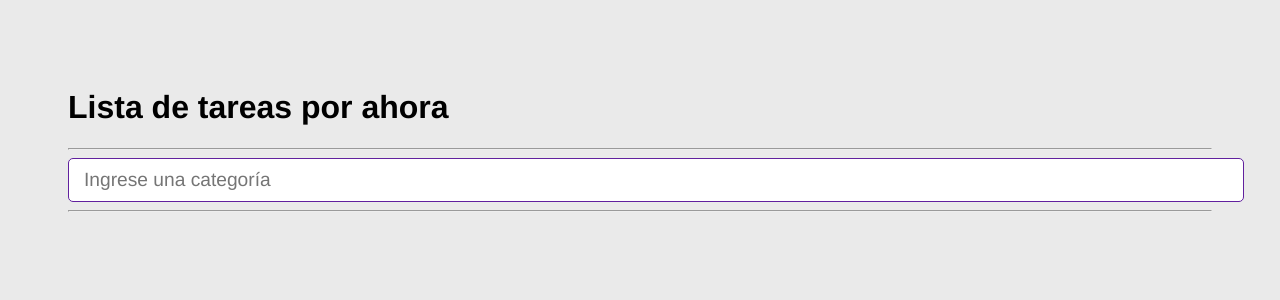
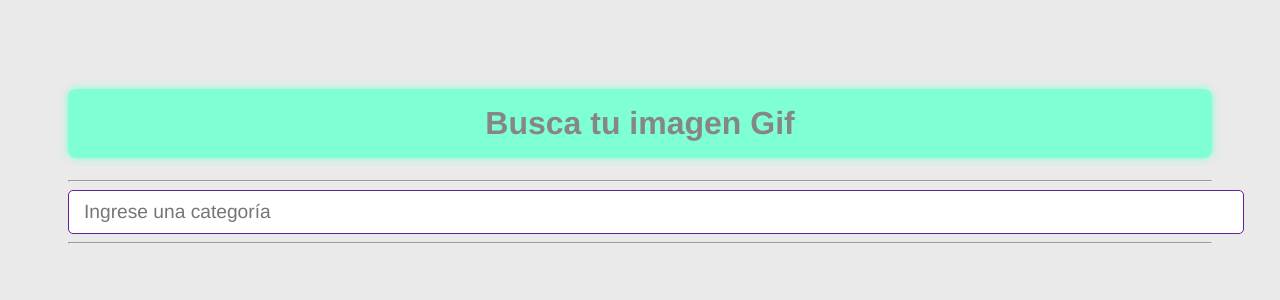
Before and after one commit to ElideZavala/04-gif-expert-app, a React (Vite) app: page / in a window 1280 px wide. Shown: the top 300 px of the page. Built offline with nearby package versions, Linux system fonts and the light colour scheme.

Commit message:
changes of name

```diff
--- a/src/GifExpertApp.jsx
+++ b/src/GifExpertApp.jsx
@@ -11,7 +11,7 @@ export const GifExpertApp = () => {
 
     return (
         <>
-            <h1>Lista de tareas por ahora</h1>
+            <h1 className="title">Busca tu imagen Gif</h1>
             <hr />
             <AddCategory onNewCategory={onAddCategory} />
             <hr />
--- a/src/components/GifGrid.jsx
+++ b/src/components/GifGrid.jsx
@@ -9,7 +9,7 @@ export const GifGrid = ({ category }) => {
 
     return (
         <>
-            <h1>{category}</h1>
+            <h3 className="subtitle">{category}</h3>
             <LoadingPage isLoading={isLoading} />
             <div className="card-grid">
                 {images.map((image) => (
--- a/src/styles.css
+++ b/src/styles.css
@@ -61,3 +61,27 @@ h3 {
 .card img {
     width: 100%;
 }
+
+.title {
+    text-align      : center;
+    background-color: aquamarine;
+    padding         : 2vmin;
+    border-radius   : 8px;
+    box-shadow      : 0 0 8px aquamarine;
+    color           : rgb(134, 134, 134);
+}
+
+
+.subtitle {
+    display         : flex;
+    align-items     : center;
+    justify-content : center;
+    background-color: aquamarine;
+    padding         : 1.5vmin;
+    border-radius   : 8px;
+    box-shadow      : 0 0 8px aquamarine;
+    width           : 30%;
+    color           : rgb(134, 134, 134);
+    font-size       : 30px;
+    margin-bottom   : 1rem;
+}
```
